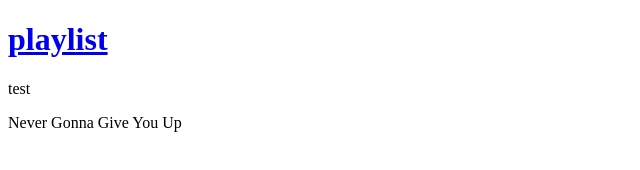
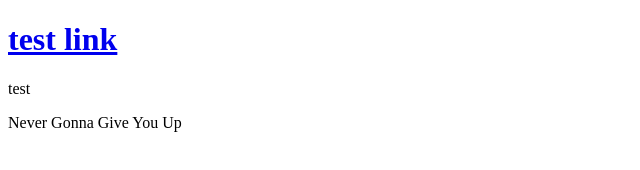
Before and after one commit to AntennaBook/AntennaBook.github.io, a plain HTML site: page index.html in a window 1280 px wide. Shown: the full height of the page, 0-640 px from the left. Drawn offline with Linux system fonts and the light colour scheme.

Commit message:
Update index.html

```diff
--- a/index.html
+++ b/index.html
@@ -5,7 +5,7 @@
     <meta name="viewport" content="width=, initial-scale=1.0">
     <title>hello</title>
       <a href="https://www.youtube.com/watch?v=xvFZjo5PgG0">
-        <h1>playlist</h1>
+        <h1>test link</h1>
         </a>
         <p>
           test
```
